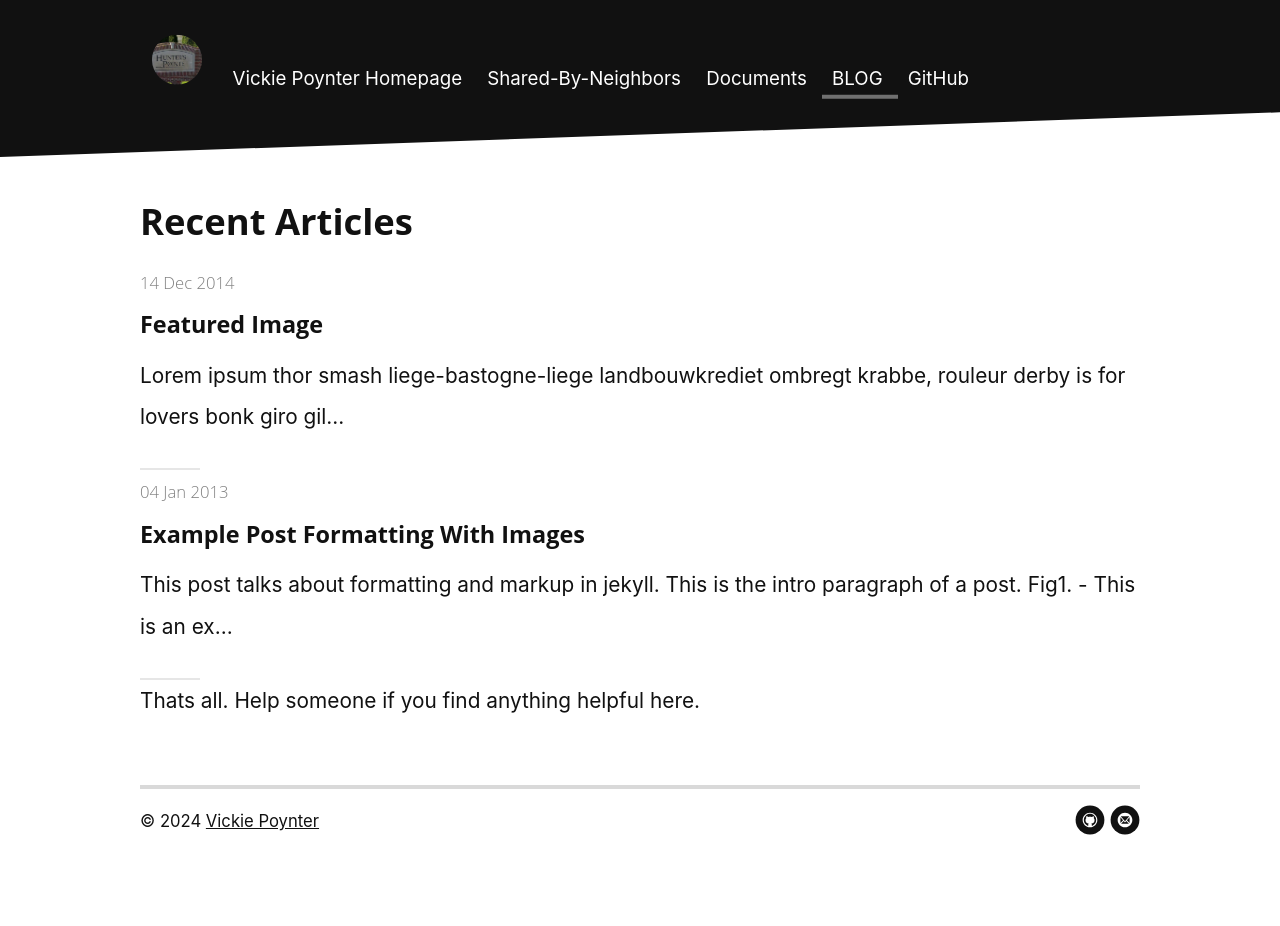
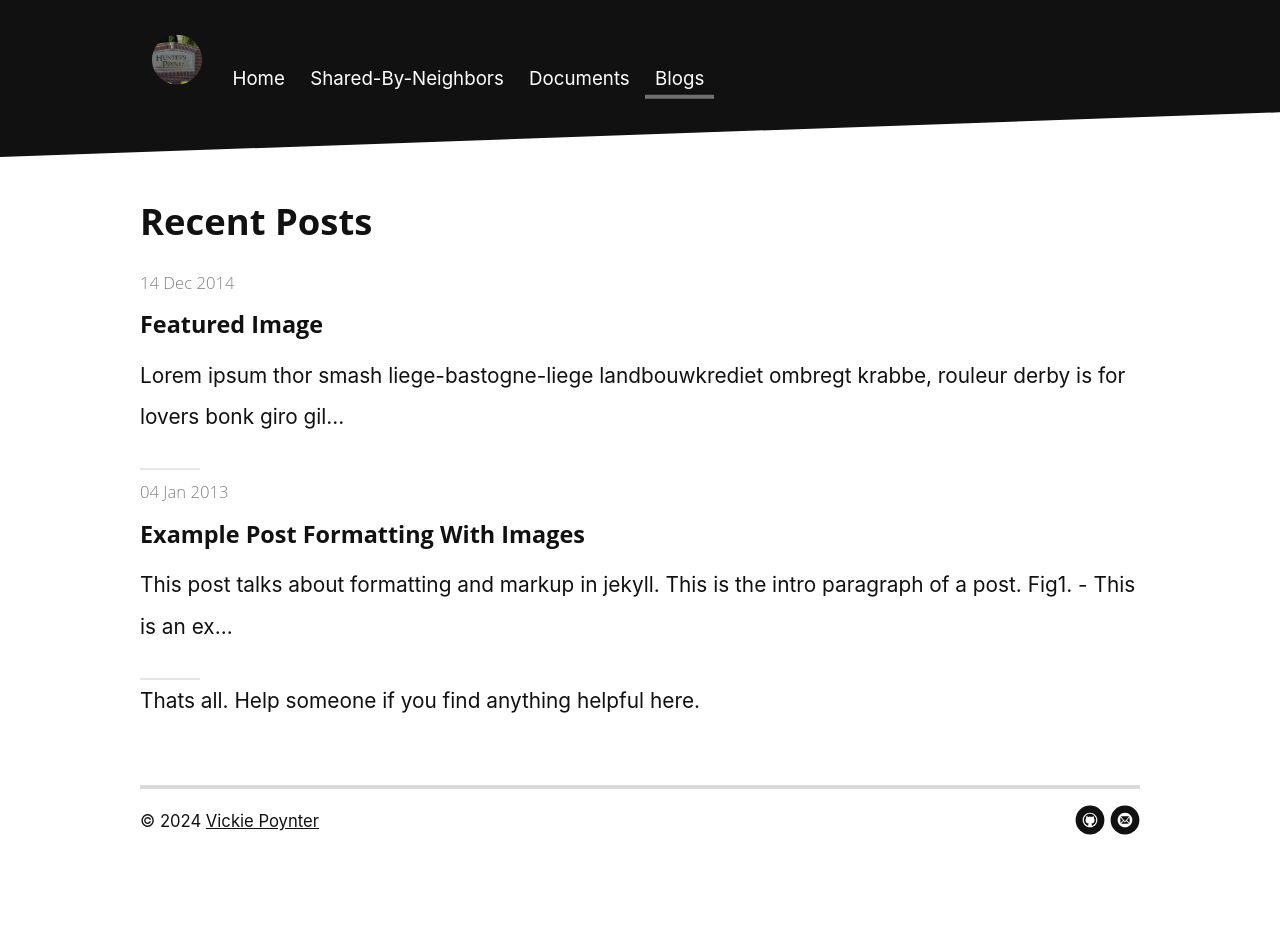
Before and after one commit to vickiep/vickiep.github.io, a Jekyll site: the page built from blogs.md, in a window 1280 px wide. Built offline with Jekyll 4.4.1, drawn with Linux system fonts in a browser that asks for light colours; nearby versions of some CDN libraries.

Commit message:
New house image, removed some links

```diff
--- a/_config.yml
+++ b/_config.yml
@@ -14,16 +14,14 @@
 navigation:
  - title: <img class="img-circle" src="/assets/img/profile_picture_2018.jpg" alt=""/>
    url: /index.html
- - title: Vickie Poynter Homepage
+ - title: Home
    url: /index.html
  - title: Shared-By-Neighbors
    url: /neighbors
  - title: Documents
    url: /documents
- - title: BLOG
+ - title: Blogs
    url: /blogs
- - title: GitHub
-   url: https://github.com/vickiep
 
 social:
    github: vickiep
--- a/blogs.md
+++ b/blogs.md
@@ -5,7 +5,7 @@
 
 <div id="blogs">
 
-  <h3>Recent Articles</h3>
+  <h3>Recent Posts</h3>
   <ul class="posts noList">
     {% for post in site.posts %}
       <li>
--- a/index.html
+++ b/index.html
@@ -11,7 +11,7 @@
    </p>
 
   <figure>
-    <img src="/assets/img/touring.jpg" alt="Hunters Pointe Sign and Road" align="middle">
+    <img src="/assets/img/home.jpg" alt="Hunters Pointe Sign and Road" align="middle">
   </figure>
 
 </div>
@@ -19,7 +19,7 @@
 
 <div id="blogs">
 
-  <h3>Recent Articles</h3>
+  <h3>Recent Posts</h3>
   <ul class="posts noList">
     {% for post in site.posts %}
       <li>
```
Also changed, not shown: 1 other file.
